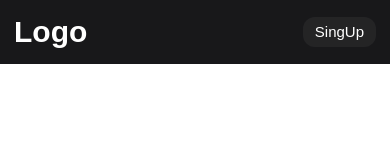
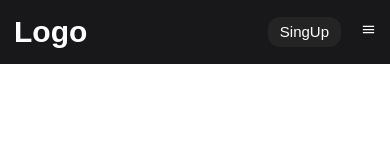
Before and after one commit to Naofel-Badsha/full-custom-nextjs-project, a Next.js app: page /shared/navbar in a window 390 px wide. Shown: the top 160 px of the page. Built offline with nearby package versions, Linux system fonts and the light colour scheme.

Commit message:
added mobol nave some item

```diff
--- a/src/app/shared/navbar/MobilMenu.tsx
+++ b/src/app/shared/navbar/MobilMenu.tsx
@@ -1,9 +1,35 @@
+import { useState } from "react";
+import { IoMdMenu } from "react-icons/io";
+import { IoClose } from "react-icons/io5";
 
+const MobilMenu = ({ Menus }) => {
+  const [isOpen, setIsOpen] = useState(false);
+  const toggleDrawer = () => {
+    setIsOpen(!isOpen);
+  };
+  return (
+    <div>
+      <button onClick={toggleDrawer} className="text-white z-[999] relative">
+        {isOpen ? <IoClose /> : <IoMdMenu />}
+      </button>
 
-const MobilMenu = () => {
-  return (
-    <div>MobilMenu</div>
-  )
-}
+      <div>
+        <ul>
+            {
+                Menus?.map(({name, subMenu}, i) =>{
+                  const hasSubMenu = subMenu?.length > 0;
 
-export default MobilMenu
+                  return(
+                    <li key={name}>
+                        <span></span>
+                    </li>
+                  )
+                })
+            }
+        </ul>
+      </div>
+    </div>
+  );
+};
+
+export default MobilMenu;
--- a/src/app/shared/navbar/page.tsx
+++ b/src/app/shared/navbar/page.tsx
@@ -2,6 +2,7 @@
 import React from "react";
 import { Menus } from "../../utils/navbaricon";
 import DesktopMenu from "./DesktopMenu";
+import MobilMenu from "./MobilMenu";
 const Navbar = () => {
   return (
     <div>
@@ -17,14 +18,18 @@ const Navbar = () => {
           {/*------------Menu----------*/}
           <ul className="lg:flex items-center hidden gap-x-1">
             {Menus.map((menu) => (
-              <DesktopMenu menu={menu} key={menu.name}>
-              </DesktopMenu>
+              <DesktopMenu menu={menu} key={menu.name}></DesktopMenu>
             ))}
           </ul>
 
           {/*----------Singup--------Button---------*/}
-          <div>
-            <button className="btn text-white rounded-xl px-3 py-1 bg-white/5 cursor-pointer">SingUp</button>
+          <div className="flex items-center gap-x-5">
+            <button className="btn text-white rounded-xl px-3 py-1 bg-white/5 cursor-pointer">
+              SingUp
+            </button>
+            <div className="lg:hidden">
+              <MobilMenu Menus={Menus}/>
+            </div>
           </div>
         </nav>
       </header>
```
